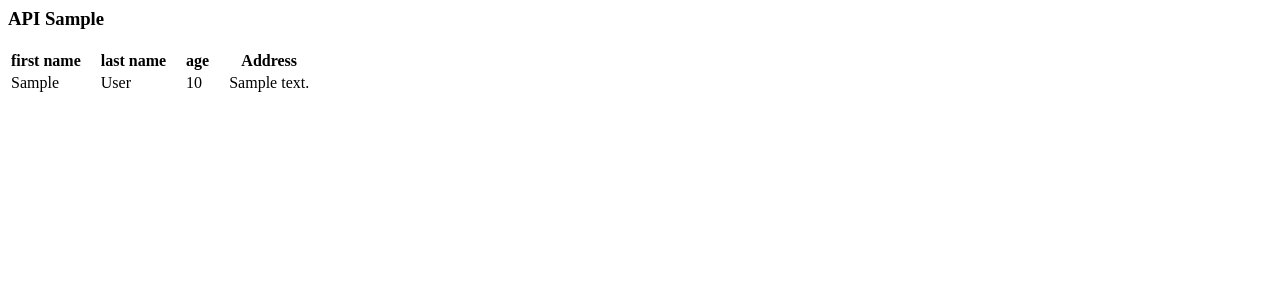
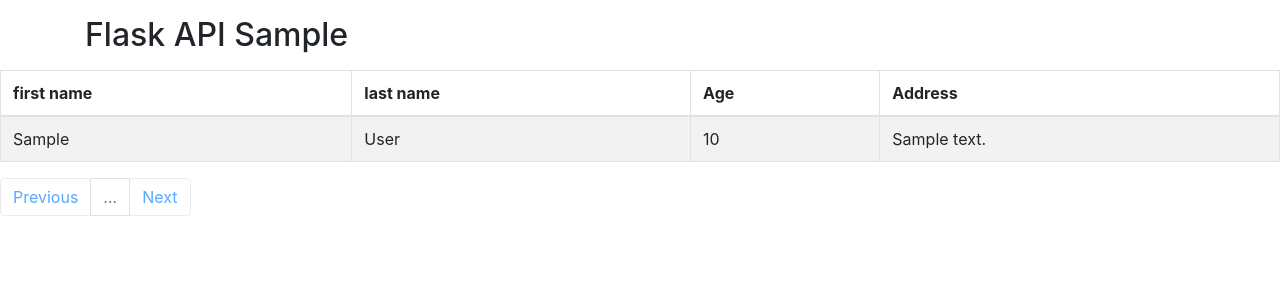
Before and after one commit to Soaad/Docker_Postgres_flask_API, a Flask app: page /users/ in a window 1280 px wide. Shown: the top 300 px of the page. Run offline with Flask 2, Linux system fonts and the light colour scheme; tables that the repository leaves empty hold one stand-in row (values such as "Sample post"); some libraries are stand-ins or nearby versions.

Commit message:
adding filters and pagination

```diff
--- a/app.py
+++ b/app.py
@@ -4,9 +4,11 @@ import logging
 from flask_caching import Cache
 from flask import Flask, render_template, flash, redirect, request, url_for
 from flask_sqlalchemy import SQLAlchemy
+import sqlalchemy as sa
 
-# DBUSER = 'postgres'
-# DBPASS = 'postgres'
+
+
+
 POSTGRES_USER = 'postgres'
 POSTGRES_PASSWORD = 'postgres'
 DBHOST = 'db'
@@ -19,16 +21,22 @@ app = Flask(__name__)
 cache.init_app(app)
 app.config['SQLALCHEMY_DATABASE_URI'] = \
     'postgresql+psycopg2://{user}:{passwd}@{host}:{port}/{db}'.format(
-        user=POSTGRES_USER,  # DBUSER,
-        passwd=POSTGRES_PASSWORD,  # DBPASS,
+        user=POSTGRES_USER,
+        passwd=POSTGRES_PASSWORD,
         host=DBHOST,
         port=DBPORT,
         db=DBNAME)
 app.config['SQLALCHEMY_TRACK_MODIFICATIONS'] = False
 app.secret_key = 'postgres'
+Users_PER_PAGE = 5
 
 db = SQLAlchemy(app)
+engine = sa.create_engine(app.config['SQLALCHEMY_DATABASE_URI'] )
 
+def table_exists(engine,name):
+    ret = engine.dialect.has_table(engine, name)
+    print('Table "{}" exists: {}'.format(name, ret))
+    return ret
 
 class Users(db.Model):
     id = db.Column('user_id', db.Integer, primary_key=True)
@@ -50,46 +58,38 @@ def database_initialization_sequence():
     db.session.commit()
     for i in range(1000000):
         user = Users()
-        user.first_name = 'FirstNAME' + str(i)
-        user.last_name = 'LastNAME' + str(i)
-        user.age = i
-        user.address = 'Address' + str(i)
+        user.first_name = 'Firstn' + str(i)
+        user.last_name = 'Lastname' + str(i)
+        user.age = i+1
+        user.address = 'Address' + str(i+1)
         db.session.add(user)
     db.session.commit()
 
 def get_list(**filters):
-    page = None
-    if 'page' in filters:
-        page = filters.pop('limit')
-        users= Users.query.filter_by(**filters)
-    if page is not None:
-        users = Users.paginate(per_page=int(page)).items
-    else:
-        users = Users.query.filter_by(**filters).limit(100).all()
+    print('users top 10 {}', Users.query.limit(10).all())
+    page = request.args.get('page', 1, type=int)
+    print('page  {}', page)
+    #print('filters  {}', **filters)
+    users = Users.query.filter_by(**filters).paginate(page=int(page),per_page=Users_PER_PAGE)
     return users
 
 
 
 @app.route('/users/', methods=['GET'])
+#@cache.cached()
+
 def home():
     users=get_list(**request.args)
-    return render_template('show_filtered.html',users=users )
-
-
-@app.route('/users_Json/', methods=['POST'])
-def api_v2():
-    request_date=request.get_json();
-    if first_name  in request_date:
-       first_name=request_date['first_name'];
-    last_name=request_date['last_name'];
-    age=request_date['age'];
-    address=request_date['address'];
-    print("first_name :"+first_name)
-    print("last_name_arg :"+last_name)
-    return render_template('show_filtered.html', users=Users.query.limit(100).all())
+    page = request.args.get('page', 1, type=int)
+    next_url = url_for('home', page=users.next_num) \
+    if users.has_next else None
+    prev_url = url_for('home', page=users.prev_num) \
+    if users.has_prev else None
+    return render_template('show_filtered.html',users=users.items ,next_url=next_url,
+                           prev_url=prev_url)
 
 #run Server
 if __name__ == '__main__':
-    #if   Users.query.filter_by(age = 1).count() <= 0 :
-    #database_initialization_sequence()
+    #if not table_exists(engine,Users):
+       # database_initialization_sequence()
     app.run(debug=True, host='0.0.0.0', port=8000)
--- a/templates/show_filtered.html
+++ b/templates/show_filtered.html
@@ -1,61 +1,85 @@
 <html>
 <head>
-	<title>API Sample</title>
+<title>Python Flask SQLAlchemy Pagination with Search LIKE, Equals, IN, AND and OR - Datatable</title>
+<link href="https://maxcdn.bootstrapcdn.com/bootstrap/4.0.0/css/bootstrap.min.css" rel="stylesheet" id="bootstrap-css">
+<script src="https://maxcdn.bootstrapcdn.com/bootstrap/4.0.0/js/bootstrap.min.js"></script>
+<script src="https://cdnjs.cloudflare.com/ajax/libs/jquery/3.2.1/jquery.min.js"></script>
 </head>
 <body>
-	<h3>
-	    API Sample</a>
-	</h3>
+<div class="container">
+ <p><h2>Flask API Sample</h2>  </p>
 
-
-	<table>
+ </div>
+<div class="row">
+<div class="col-12">
+  <table id="example" class="table table-striped table-bordered" style="width:100%">
         <thead>
             <tr>
                 <th>first name</th>
-			<th></th>
-
-			<th></th>
-			<th></th>
-
-			<th></th>
                 <th>last name</th>
-			<th></th>
-			<th></th>
-			<th></th>
-			<th></th>
-			<th>age</th>
-			<th></th>
-			<th></th>
-			<th></th>
-			<th></th>
+                <th>Age</th>
                 <th>Address</th>
             </tr>
         </thead>
-
         <tbody>
   {% for user in users %}
   <tr>
-			<td>{{ user.first_name }}</td>
-			<td></td>
-			<td></td>
-			<td></td>
-			<td></td>
-			<td>{{ user.last_name }}</td>
-			<td></td>
-			<td></td>
-			<td></td>
-			<td></td>
-			<td>{{ user.age }}</td>
-			<td></td>
-			<td></td>
-			<td></td>
-			<td></td>
-		    <td>{{ user.address }}</td>
+
+                <td>{{ user.first_name}}</td>
+                <td>{{ user.last_name}}</td>
+                <td>{{ user.age}}</td>
+                <td>{{ user.address}}</td>
+
         </tr>
         {% endfor %}
         </tbody>
   </table>
+   <nav aria-label="Page navigation example">
+                <ul class="pagination">
+                    {% if users.has_prev %}
+                      <li class="page-item"> <a class="page-link" href="{{ prev_url}}">Previous</a></li>
+                    {% else %}
+                      <li class="page-item"><a class="page-link btn disabled" href="#">Previous</a></li>
+                    {% endif %}
+      <li class="page-item disabled" id="example_ellipsis"><a href="#" class="page-link">…</a></li>
 
+
+                    {% if users.has_next %}
+                      <li class="page-item"> <a class="page-link" href="{{ next_url }}">Next</a></li>
+                    {% else %}
+                      <li class="page-item"><a class="page-link btn disabled" href="#">Next</a></li>
+                    {% endif %}
+
+                </ul>
+    </nav>
+ </div>
+ </div>
+
+</div>
+<style>
+table{
+    width:100%;
+}
+#example_filter{
+    float:right;
+}
+#example_paginate{
+    float:right;
+}
+label {
+    display: inline-flex;
+    margin-bottom: .5rem;
+    margin-top: .5rem;
+
+}
+.page-item.disabled .page-link {
+    color: #6c757d;
+    pointer-events: none;
+    cursor: auto;
+    background-color: #fff;
+    border-color: #dee2e6;
+}
+</style>
 
 </body>
 </html>
```
Lines whose indentation alone changed are shown as unchanged.
